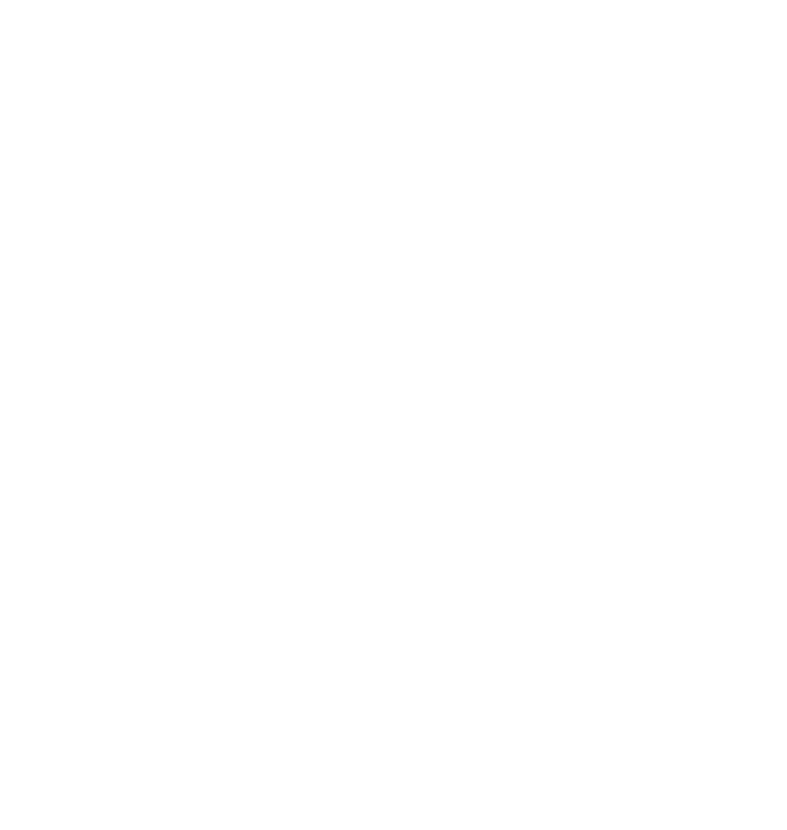
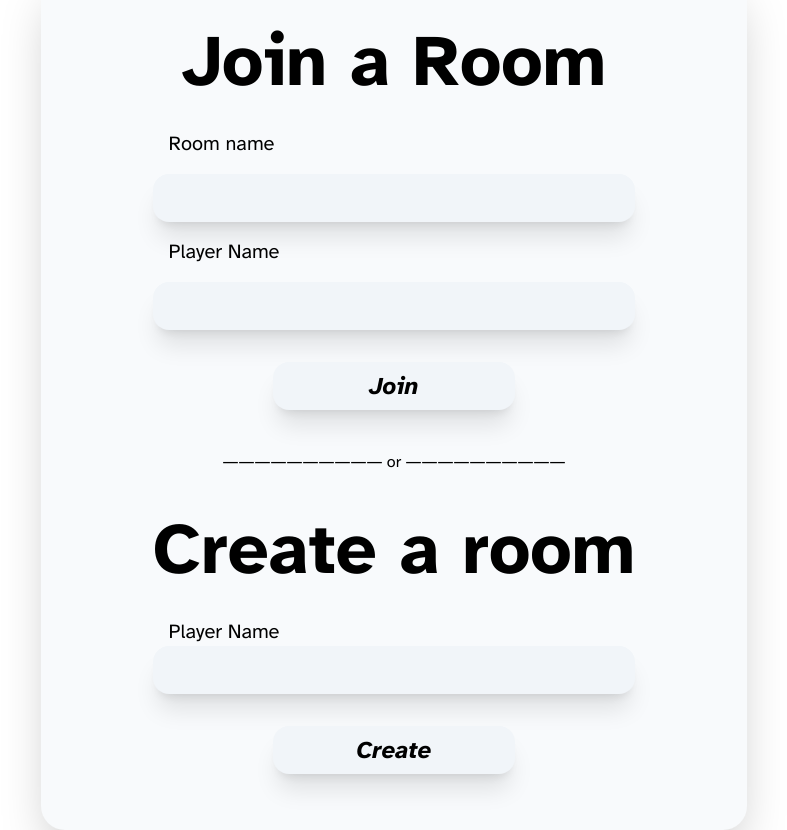
Before and after one commit to dvnkboi/wordly, a Vue app in the folder apps/word-game/: page /roomCreation in a window 1280 px wide. Before the commit this address had no page. Shown: the whole page, without its empty margins (246-1033 px from the left). Before the commit the page ends 800 px from the top, so only its background shows below. Built offline with nearby package versions, Linux system fonts and the light colour scheme.

Commit message:
v0.4 multiplayer DONE

```diff
--- a/apps/word-game/src/components/bubble.vue
+++ b/apps/word-game/src/components/bubble.vue
@@ -45,9 +45,9 @@ export default {
     user: {
       type: Object,
       default: {
-        name: 'Cat',
-        score: 0,
-        lives: 3,
+        name: 'Useless Bot',
+        score: Infinity,
+        lives: -1,
         img: 'https://thecatapi.com/api/images/get?format=src&type=jpg',
       },
     },
--- a/apps/word-game/src/components/chat.vue
+++ b/apps/word-game/src/components/chat.vue
@@ -45,11 +45,10 @@ export default {
   },
   watch: {
     chatMsgToPush: {
-      handler: function (chatMsgToPush, loading) {
+      handler: function (chatMsgToPush) {
         this.messages.push({
           userId: chatMsgToPush.userId,
           message: chatMsgToPush.message,
-          loading: loading ?? false,
         });
         this.$nextTick(() => {
           this.$refs.scrollChat.scrollTop = this.$refs.scrollChat.scrollHeight;
--- a/apps/word-game/src/components/game.vue
+++ b/apps/word-game/src/components/game.vue
@@ -50,12 +50,19 @@ export default {
     'lettersLeft',
     'round',
     'gameTimeStamp',
+    'alreadyGuessedPush'
   ],
   watch: {
     gameTimeStamp: function (prevTs, newTs) {
       if (prevTs !== newTs) {
         this.alreadyGuessed = [];
       }
+    },
+    alreadyGuessedPush: {
+      handler: function (val) {
+        this.alreadyGuessed = val;
+      },
+      deep: true
     }
   }
 }
--- a/apps/word-game/src/components/userScore.vue
+++ b/apps/word-game/src/components/userScore.vue
@@ -1,5 +1,5 @@
 <template>
-  <div class="flex justify-start items-start flex-col gap-5 py-1">
+  <div class="flex justify-start items-start flex-col gap-5 py-1 overflow-auto h-full w-full">
     <h1 class="font-bold italic text-4xl px-4">Scoreboard</h1>
     <div
       v-if="sortedUsers != {}"
--- a/apps/word-game/src/router/index.ts
+++ b/apps/word-game/src/router/index.ts
@@ -1,6 +1,7 @@
 import { createRouter, createWebHistory } from "vue-router";
 import SinglePlayer from "../views/SinglePlayerPage.vue";
 import MultiPlayer from "../views/MultiPlayerPage.vue";
+import RoomCreation from '../views/RoomCreation.vue';
 import Home from "../views/HomePage.vue";
 
 const routes = [
@@ -10,9 +11,15 @@ const routes = [
     component: SinglePlayer,
   },
   {
-    path: "/multiplayer",
+    path: "/multiplayer/:roomId/:playerName",
     name: "multiplayer",
     component: MultiPlayer,
+
+  },
+  {
+    path: "/roomCreation",
+    name: "roomCreation",
+    component: RoomCreation,
   },
   {
     path: "/",
--- a/apps/word-game/src/views/HomePage.vue
+++ b/apps/word-game/src/views/HomePage.vue
@@ -12,7 +12,7 @@
             <span class="text-2xl font-bold italic">SinglePlayer</span>
           </h1>
         </router-link>
-        <router-link to="/multiPlayer">
+        <router-link to="/roomCreation">
           <h1 class="bg-slate-100 rounded-2xl px-3 py-2 shadow-xl">
             <span class="text-2xl font-bold italic">MultiPlayer (WIP)</span>
           </h1>
--- a/apps/word-game/src/views/MultiPlayerPage.vue
+++ b/apps/word-game/src/views/MultiPlayerPage.vue
@@ -28,6 +28,7 @@
           :round="round"
           id="gameContainer"
           :gameTimeStamp="gameTimeStamp"
+          :alreadyGuessedPush="alreadyGuessed"
         />
       </div>
     </transition>
@@ -62,19 +63,16 @@ export default {
   data() {
     return {
       round: 0,
+      deadLock: false,
+      playerName: '',
+      roomId: '',
       socket: null,
       showPrompt: false,
       gameEndMsg: '',
       playingUser: null,
       gameTimeStamp: Date.now(),
-      users: {
-        '0': {
-          name: 'Guess Bot',
-          lives: Infinity,
-          score: Infinity,
-          img: 'https://i.pravatar.cc/300?img=10',
-        }
-      },
+      alreadyGuessed: [],
+      users: {},
       word: [],
       letterCount: 0,
       lettersLeft: 0,
@@ -103,36 +101,42 @@ export default {
     },
     botSpeak(msg) {
       this.chatMsgToPush = {
-        msg: msg,
+        userId: 0,
+        message: msg,
         timeStamp: new Date()
       }
     },
     connectSocket() {
       this.socket = io('ws://localhost:3001');
 
+      this.playerName = this.$route.params.playerName;
+      this.roomId = this.$route.params.roomId;
       this.socket.on('connect', () => {
 
         this.playingUser = this.socket.id;
 
         this.users[this.playingUser.id] = {
           id: this.playingUser,
-          name: 'Player ' + Object.keys(this.users).length,
-          lives: 3,
+          name: this.playerName,
+          lives: 10,
           score: 0,
           img: `https://i.pravatar.cc/300?img=${Math.floor(Math.random() * 10)}`
         }
 
         console.log('connected');
 
-        this.socket.emit('join', this.users[this.playingUser.id], 'room1');
+        this.socket.emit('join', this.users[this.playingUser.id], this.roomId);
       });
 
       this.socket.on('bot', (msg) => {
         this.botSpeak(msg);
       });
 
-      this.socket.on('roomUsersState', (roomUsers) => {
+      this.socket.on('roomUsersState', (roomUsers, state) => {
         this.users = roomUsers;
+        this.readState(state);
+        if (this.users[this.playingUser].lives <= 0) this.deadLock = true;
+        else this.deadLock = false;
       })
 
       // this.socket.on('gameEnd', (msg) => {
@@ -152,10 +156,7 @@ export default {
 
       this.socket.on('startGame', (users, state) => {
         this.users = users;
-        this.round = state.round;
-        this.letterCount = state.letterCount;
-        this.lettersLeft = state.lettersLeft;
-        this.word = state.word;
+        this.readState(state)
         console.log('start game', state);
       });
 
@@ -164,11 +165,19 @@ export default {
       this.socket.emit('chatMsg', msg);
     },
     handleGuess(letter, correct) {
-      this.socket.emit('guess', {
-        letter,
-        correct
-      });
+      if (this.deadLock) return;
+      console.log('guess', letter, correct);
+      this.socket.emit('guessed', letter, correct);
     },
+    readState(state) {
+      if (!state) return;
+      this.round = state.round;
+      this.letterCount = state.letterCount;
+      this.lettersLeft = state.lettersLeft;
+      this.word = state.word;
+      this.alreadyGuessed = state.alreadyGuessed;
+      console.log(state.alreadyGuessed)
+    }
   },
   created() {
     window.addEventListener('beforeunload', () => {
@@ -188,6 +197,6 @@ export default {
     Game,
     UserScore,
     BigPrompt
-  }
+  },
 }
 </script>
--- /dev/null
+++ b/apps/word-game/src/views/RoomCreation.vue
@@ -0,0 +1,96 @@
+<template>
+  <div class="w-full h-screen flex justify-center items-center p-10">
+    <div
+      class="flex justify-center items-center px-28 py-14 flex-col gap-10 bg-slate-50 shadow-2xl rounded-3xl"
+    >
+      <div class="flex justify-center items-center gap-8 flex-col w-full">
+        <div>
+          <h1 class="text-7xl font-bold">Join a Room</h1>
+        </div>
+        <div class="flex justify-center items-start flex-col w-full gap-4">
+          <label class="pl-4 text-xl" for="roomId">Room name</label>
+          <input
+            class="outline-none border-none rounded-2xl text-2xl shadow-xl w-full bg-slate-100"
+            id="roomId"
+            name="roomId"
+            type="text"
+            v-model="roomId"
+          />
+          <label class="pl-4 text-xl" for="playerName">Player Name</label>
+          <input
+            class="outline-none border-none rounded-2xl text-2xl shadow-xl w-full bg-slate-100"
+            id="playerName"
+            name="playerName"
+            type="text"
+            v-model="playerName"
+          />
+        </div>
+        <h1
+          @click="joinRoom"
+          class="bg-slate-100 rounded-2xl w-6/12 py-2 shadow-xl cursor-pointer flex justify-center items-center"
+        >
+          <span class="text-2xl font-bold italic">Join</span>
+        </h1>
+      </div>
+      <div>&#8213;&#8213;&#8213;&#8213;&#8213;&#8213;&#8213;&#8213;&#8213;&#8213; or &#8213;&#8213;&#8213;&#8213;&#8213;&#8213;&#8213;&#8213;&#8213;&#8213;</div>
+      <div class="flex justify-center items-center gap-8 flex-col w-full">
+        <div>
+          <h1 class="text-7xl font-bold">Create a room</h1>
+        </div>
+        <div class="flex justify-center items-start flex-col w-full">
+          <label class="pl-4 text-xl" for="PlayerName">Player Name</label>
+          <input
+            class="outline-none border-none rounded-2xl text-2xl shadow-xl w-full bg-slate-100"
+            id="PlayerName"
+            name="PlayerName"
+            type="text"
+            v-model="playerName"
+          />
+        </div>
+        <h1
+          @click="createRoom"
+          class="bg-slate-100 rounded-2xl w-6/12 py-2 shadow-xl cursor-pointer flex justify-center items-center"
+        >
+          <span class="text-2xl font-bold italic">Create</span>
+        </h1>
+      </div>
+    </div>
+  </div>
+</template>
+
+<script>
+import { v4 as uuid } from 'uuid';
+
+export default {
+  data() {
+    return {
+      playerName: '',
+      roomId: ''
+    }
+  },
+  methods: {
+    joinRoom() {
+      this.$router.push({
+        name: 'multiplayer',
+        params: {
+          playerName: this.playerName,
+          roomId: this.roomId
+        }
+      })
+    },
+    createRoom() {
+      this.$router.push({
+        name: 'multiplayer',
+        params: {
+          playerName: this.playerName,
+          roomId: uuid()
+        }
+      })
+    }
+  }
+
+}
+</script>
+
+<style>
+</style>
```
